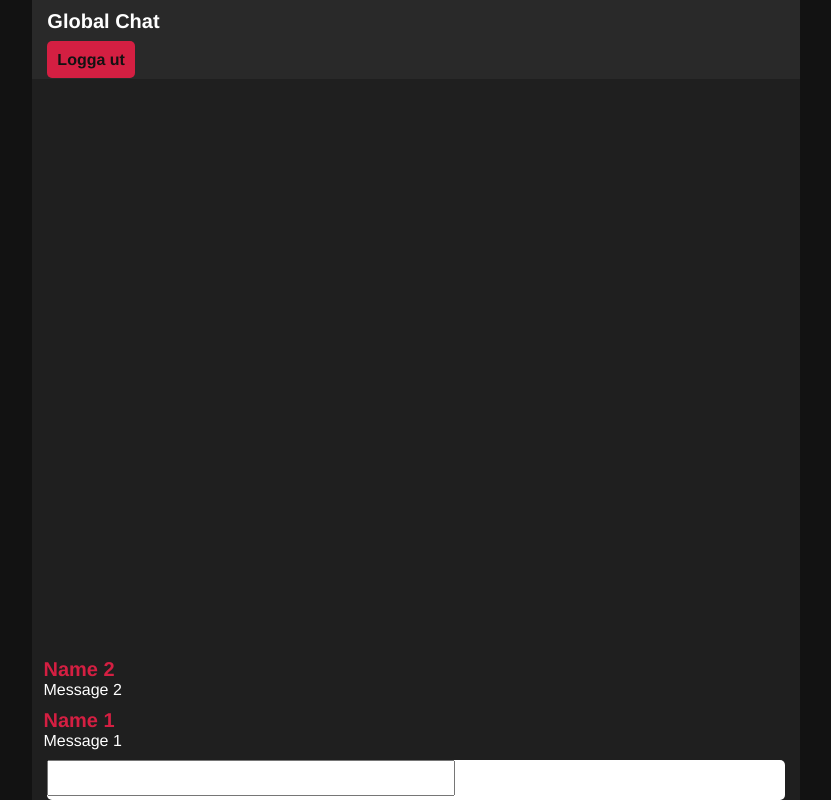
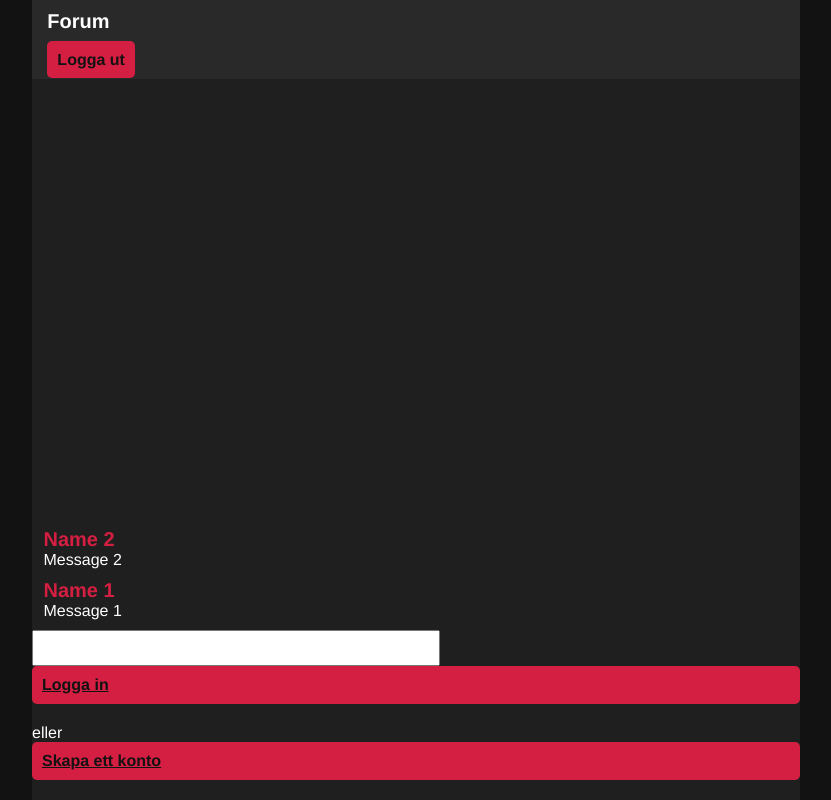
Before and after one commit to Birgerev/Site-commission, a PHP site: page / in a window 1280 px wide. Shown: the whole page, without its empty margins (224-1055 px from the left). Run offline with PHP 8.4, Linux system fonts and the light colour scheme.

Commit message:
Different elements when logged in

```diff
--- a/Site/index.html
+++ b/Site/index.html
@@ -15,7 +15,7 @@
 	<body>
 		<div class="contentPanel">
 			<div class="containerTitle">
-				<h1>Global Chat</h1>
+				<h1>Forum</h1>
 				<br>
 				<a class="button visibleWhenLoggedIn" onclick="onClickLogOut()">Logga ut</a>
 			</div>
@@ -31,15 +31,15 @@
 				</div>
 			</div>
 
-			<div id="chatbox">
 				<div class="logInAlternatives visibleWhenLoggedOut">
-					<a href="logga_in.html" class="button">Logga in</a>
-					eller
-					<a href="skapa_konto.html" class="button">Skapa ett konto</a>
 				</div>
 
 				<input type="text" id="chatInput" class="visibleWhenLoggedIn">
+				<a href="logga_in.html" class="button">Logga in</a>
+				eller
+				<a href="skapa_konto.html" class="button">Skapa ett konto</a>
 			</div>
+
 		</div>
 	</body>
 
--- a/Site/styles/contentContainers.css
+++ b/Site/styles/contentContainers.css
@@ -63,19 +63,27 @@
 
 #chatbox {
     background-color: #FFFFFF;
+    color: #121212;
+
+    margin: auto;/*Position in middle*/
+    width: 96%;
+    height: 10%;
+
+    border-radius: 10px;
+    font-size: 15px;
+
+}
+
+.logInBox {
+    background-color: #FFFFFF;
+    color: #121212;
 
     margin: auto;/*Position in middle*/
 
     width: 96%;
-    height: 5%;
+    height: 4%;
+    padding-top: 15px;
     border-radius: 5px;
 
-    text-align: left;
-    color: #121212;
+    text-align: center;
 }
-
-.logInAlternatives {
-  text-align: center;
-  margin-top: 15px;
-  margin-left: 10px;
-}
```
